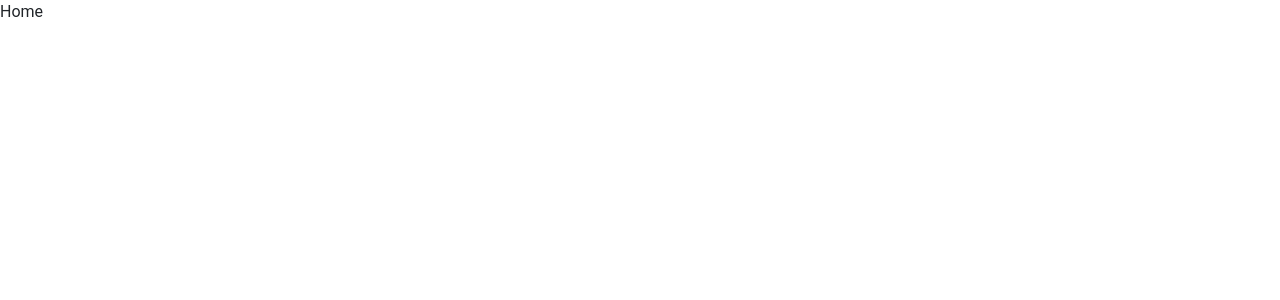
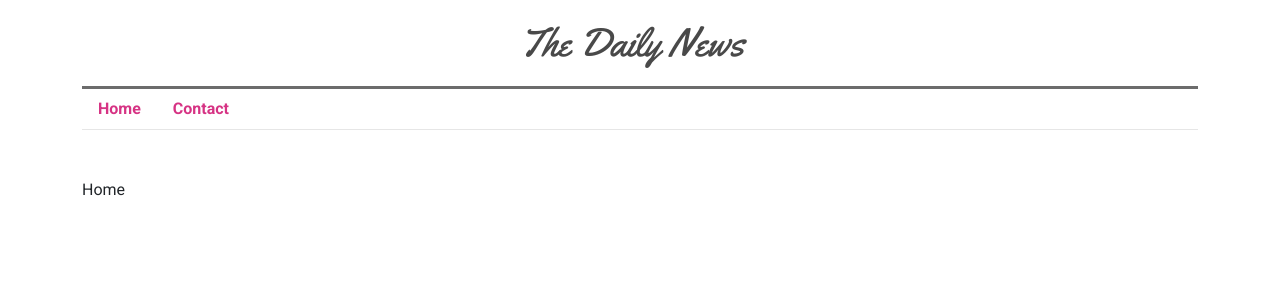
Before and after one commit to ajay0006/news-article, a React (Create React App) app: page / in a window 1280 px wide. Shown: the top 300 px of the page. Built offline with nearby package versions, Linux system fonts and the light colour scheme.

Commit message:
configuring the main layout

```diff
--- a/package.json
+++ b/package.json
@@ -15,6 +15,7 @@
     "react-router-bootstrap": "^0.26.2",
     "react-router-dom": "^6.4.2",
     "react-scripts": "5.0.1",
+    "react-toastify": "^9.0.8",
     "web-vitals": "^2.1.4"
   },
   "scripts": {
--- a/public/index.html
+++ b/public/index.html
@@ -15,6 +15,9 @@
       user's mobile device or desktop. See https://developers.google.com/web/fundamentals/web-app-manifest/
     -->
     <link rel="manifest" href="%PUBLIC_URL%/manifest.json" />
+    <link rel="preconnect" href="https://fonts.googleapis.com">
+    <link rel="preconnect" href="https://fonts.gstatic.com" crossorigin>
+    <link href="https://fonts.googleapis.com/css2?family=Roboto:wght@300;400;500;700&family=Yellowtail&display=swap" rel="stylesheet">
     <!--
       Notice the use of %PUBLIC_URL% in the tags above.
       It will be replaced with the URL of the `public` folder during the build.
--- a/src/AppRouter/AppRouter.js
+++ b/src/AppRouter/AppRouter.js
@@ -1,5 +1,8 @@
 import React from "react";
 import {BrowserRouter, Route, Routes} from "react-router-dom";
+import MainLayout from "../layouts/mainLayout";
+import Header from "../components/header";
+import Footer from "../components/footer";
 import Home from "../components/home";
 import Contact from "../components/contact";
 import Posts from "../components/posts";
@@ -7,13 +10,15 @@ import Posts from "../components/posts";
 
 const AppRouter = () => (
     <BrowserRouter>
-        <>
+        <Header/>
+        <MainLayout>
             <Routes>
                 <Route path="/" element={<Home/>}/>
                 <Route path="contact" element={<Contact/>}/>
                 <Route path="article/:id" element={<Posts/>}/>
             </Routes>
-        </>
+        </MainLayout>
+        <Footer/>
     </BrowserRouter>
 );
 
--- a/src/components/header.js
+++ b/src/components/header.js
@@ -0,0 +1,31 @@
+import { Nav, Navbar} from "react-bootstrap";
+import { LinkContainer } from 'react-router-bootstrap'
+
+const Header = () => {
+
+    return(
+        <div className='container'>
+            <Navbar className='yellotail'>
+                <LinkContainer to="/">
+                    <Navbar.Brand> The Daily News </Navbar.Brand>
+                </LinkContainer>
+            </Navbar>
+            <Nav>
+                <Nav.Item>
+                    <LinkContainer to="/">
+                        <Nav.Link> Home </Nav.Link>
+                    </LinkContainer>
+                </Nav.Item>
+                <Nav.Item>
+                    <LinkContainer to="contact">
+                        <Nav.Link> Contact </Nav.Link>
+                    </LinkContainer>
+                </Nav.Item>
+            </Nav>
+
+        </div>
+
+    )
+}
+
+export default Header;
--- /dev/null
+++ b/src/layouts/mainLayout.js
@@ -0,0 +1,13 @@
+import { Container} from "react-bootstrap";
+import 'react-toastify/dist/ReactToastify.css'
+
+const MainLayout = (props) => {
+
+    return(
+        <Container className='mt-5 mb-5'>
+            {props.children}
+        </Container>
+    )
+}
+
+export default MainLayout;
```
Also changed, not shown: src/components/footer.js (+11 -0 lines), 1 other file (tests, documents, lock files or other folders).
